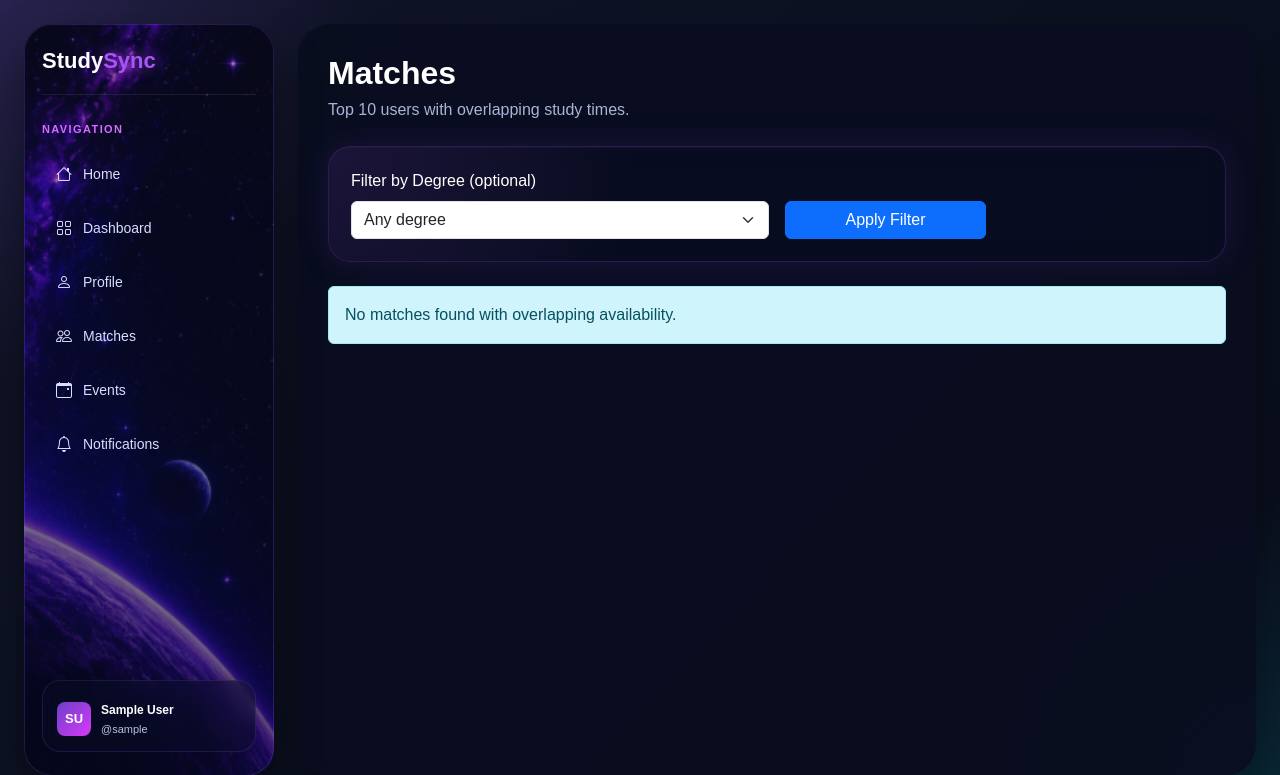
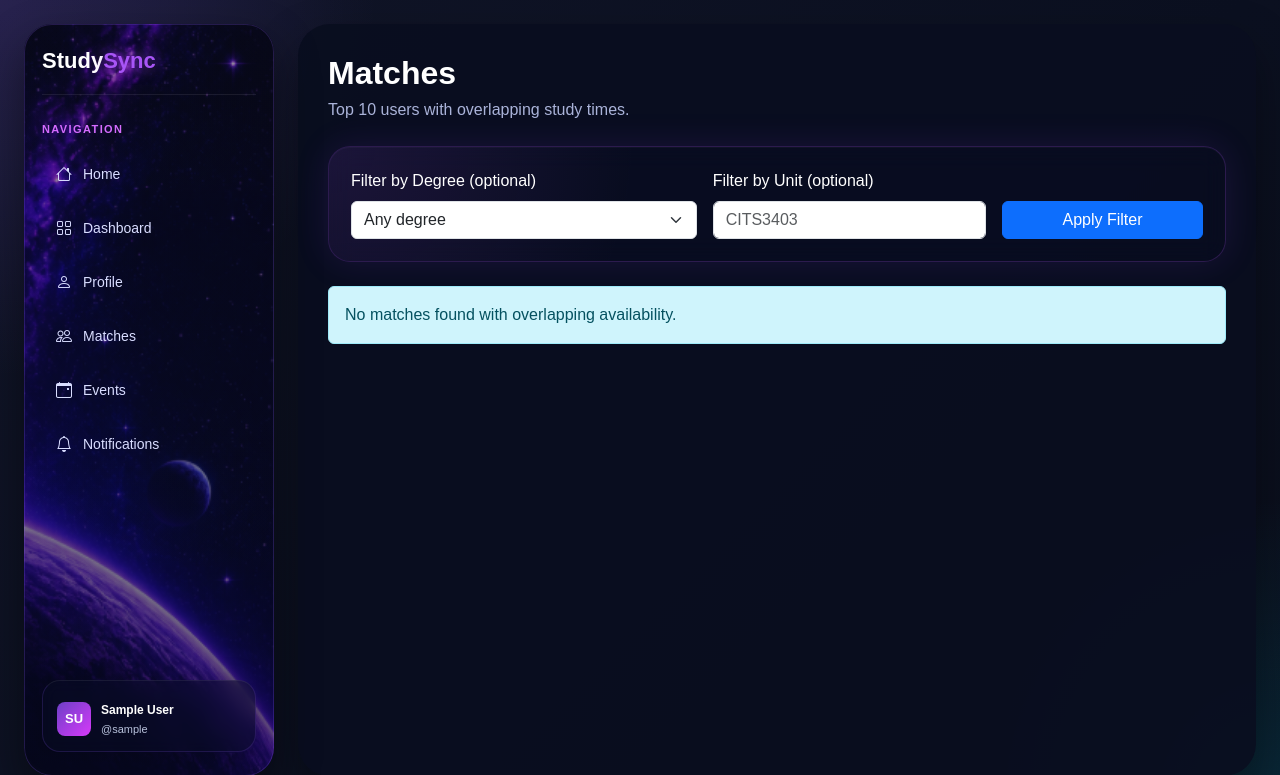
Before and after one commit to OCEsLastHope/cits3403, a Flask app: page /matches in a window 1280 px wide. Shown: the top 775 px of the page. Run offline with Flask 3, Linux system fonts and the light colour scheme; a user stored in the database is signed in; tables that the repository leaves empty hold one stand-in row (values such as "Sample post").

Commit message:
Add single-unit filter with autocomplete on matches

```diff
--- a/app/routes.py
+++ b/app/routes.py
@@ -417,7 +417,7 @@ def calculate_availability_score(overlap_by_day):
     }
 
 
-def find_matches(user_id, selected_degree_option_id=None):
+def find_matches(user_id, selected_degree_option_id=None, selected_unit_code=None):
     requester = db.session.get(User, user_id)
 
     if not requester:
@@ -508,6 +508,9 @@ def find_matches(user_id, selected_degree_option_id=None):
         shared_units = sorted(
             requester_units.intersection(candidate_units)
         )
+
+        if selected_unit_code and selected_unit_code not in shared_units:
+            continue
 
         shared_unit_count = len(shared_units)
 
@@ -1198,10 +1201,15 @@ def leave_event(event_id):
 @login_required
 def matches():
     selected_degree_option_id = request.args.get("degree_option_id", type=int)
+    selected_unit_code = request.args.get("unit_code", "").strip().upper()
+    if selected_unit_code and not UNIT_CODE_PATTERN.match(selected_unit_code):
+        flash("Unit filter must use format AAAA1234.", "error")
+        selected_unit_code = ""
+
     degree_options = get_degree_options_by_category()
     requester = current_user
 
-    match_results = find_matches(requester.id, selected_degree_option_id)
+    match_results = find_matches(requester.id, selected_degree_option_id, selected_unit_code)
 
     message = ""
     if not match_results:
@@ -1216,6 +1224,7 @@ def matches():
         matches=match_results[:10],
         degree_options=degree_options,
         selected_degree_option_id=selected_degree_option_id,
+        selected_unit_code=selected_unit_code,
         message=message,
     )
 
--- a/app/templates/matches.html
+++ b/app/templates/matches.html
@@ -24,7 +24,7 @@
 <section class="info-card mb-4">
     <form method="GET" action="{{ url_for('main.matches') }}" class="row g-3 align-items-end">
         <input type="hidden" name="user_id" value="{{ current_user.id if current_user else request.args.get('user_id', '') }}">
-        <div class="col-md-6">
+        <div class="col-md-5">
             <label for="degreeFilter" class="form-label">Filter by Degree (optional)</label>
             <select id="degreeFilter" name="degree_option_id" class="form-select">
                 <option value="">Any degree</option>
@@ -38,6 +38,11 @@
                     {% endif %}
                 {% endfor %}
             </select>
+        </div>
+        <div class="col-md-4">
+            <label for="unitFilter" class="form-label">Filter by Unit (optional)</label>
+            <input id="unitFilter" name="unit_code" class="form-control text-uppercase unit-autocomplete" placeholder="CITS3403" value="{{ selected_unit_code or '' }}" autocomplete="off" list="unitSuggestions">
+            <datalist id="unitSuggestions"></datalist>
         </div>
         <div class="col-md-3">
             <button type="submit" class="btn btn-primary w-100">Apply Filter</button>
@@ -73,3 +78,39 @@
     {% endfor %}
 {% endif %}
 {% endblock %}
+
+{% block scripts %}
+<script>
+(() => {
+    const unitInput = document.querySelector('.unit-autocomplete');
+    const suggestions = document.getElementById('unitSuggestions');
+    if (!unitInput || !suggestions) return;
+
+    let timer;
+    const unitSearchUrl = "{{ url_for('main.search_units') }}";
+
+    unitInput.addEventListener('input', () => {
+        const query = unitInput.value.trim().toUpperCase();
+        unitInput.value = query;
+
+        if (query.length < 2) {
+            suggestions.innerHTML = '';
+            return;
+        }
+
+        clearTimeout(timer);
+        timer = setTimeout(async () => {
+            try {
+                const response = await fetch(`${unitSearchUrl}?q=${encodeURIComponent(query)}`);
+                if (!response.ok) return;
+                const payload = await response.json();
+                const units = Array.isArray(payload.units) ? payload.units : [];
+                suggestions.innerHTML = units.map((unit) => `<option value="${unit}"></option>`).join('');
+            } catch (_error) {
+                suggestions.innerHTML = '';
+            }
+        }, 120);
+    });
+})();
+</script>
+{% endblock %}
```
